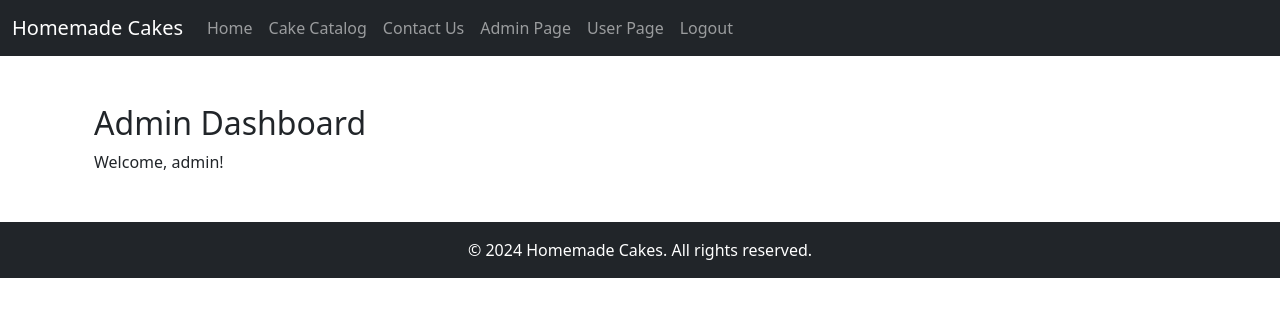
After one commit to echinesia/benoite, a CodeIgniter 4 app: the page made by app/Views/admin/index.php in a window 1280 px wide. The commit adds this page. Shown: the top 317 px of the page. Run offline with PHP 8.4 and a stand-in for CodeIgniter, Linux system fonts and the light colour scheme; the template is opened without the code that fills it, so the values that code supplies are empty; some libraries are stand-ins or nearby versions.

Commit message:
bisa tambah admin keknya

```diff
--- a/app/Config/Routes.php
+++ b/app/Config/Routes.php
@@ -14,3 +14,4 @@ $routes->get('login', 'Auth::login');
 $routes->post('authenticate', 'Auth::authenticate');
 $routes->get('logout', 'Auth::logout');
 $routes->get('user', 'User::index');
+$routes->get('admin', 'Admin::index');
--- a/app/Controllers/Auth.php
+++ b/app/Controllers/Auth.php
@@ -21,11 +21,13 @@ class Auth extends BaseController
             'username' => $this->request->getVar('username'),
             'email'    => $this->request->getVar('email'),
             'password' => password_hash($this->request->getVar('password'), PASSWORD_DEFAULT),
+            'is_admin' => $this->request->getVar('is_admin') ? 1 : 0,
         ];
 
         if ($userModel->save($data)) {
             $session->set([
                 'username' => $data['username'],
+                'is_admin' => $data['is_admin'],
                 'logged_in' => true,
             ]);
             return redirect()->to('/user');
@@ -56,6 +58,7 @@ class Auth extends BaseController
             if ($auth) {
                 $session->set([
                     'username' => $user['username'],
+                    'is_admin' => $user['is_admin'],
                     'logged_in' => true,
                 ]);
                 return redirect()->to('/user');
--- a/app/Models/UserModel.php
+++ b/app/Models/UserModel.php
@@ -8,5 +8,5 @@ class UserModel extends Model
 {
     protected $table = 'users';
     protected $primaryKey = 'id';
-    protected $allowedFields = ['username', 'email', 'password'];
+    protected $allowedFields = ['username', 'email', 'password', 'is_admin'];
 }
--- /dev/null
+++ b/app/Views/admin/index.php
@@ -0,0 +1,9 @@
+<?= $this->include('layouts/header') ?>
+
+<div class="container">
+    <h2>Admin Dashboard</h2>
+    <p>Welcome, admin!</p>
+    <!-- Add more admin-specific content here -->
+</div>
+
+<?= $this->include('layouts/footer') ?>
--- a/app/Views/layouts/header.php
+++ b/app/Views/layouts/header.php
@@ -28,6 +28,11 @@
                         <a class="nav-link" href="/contact_us">Contact Us</a>
                     </li>
                     <?php if (session()->get('logged_in')) : ?>
+                        <?php if (session()->get('is_admin')) : ?>
+                            <li class="nav-item">
+                                <a class="nav-link" href="/admin">Admin Page</a>
+                            </li>
+                        <?php endif; ?>
                         <li class="nav-item">
                             <a class="nav-link" href="/user">User Page</a>
                         </li>
```
Also changed, not shown: app/Controllers/Admin.php (added, +20 -0 lines), 9 other files.
